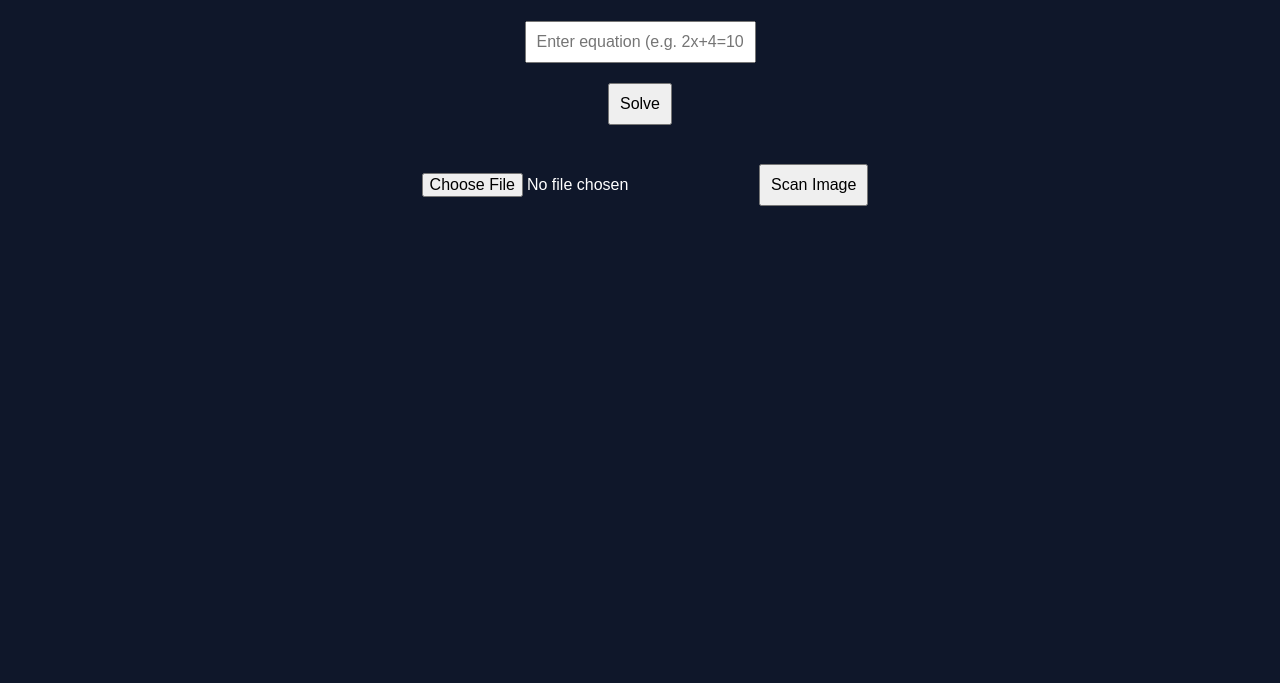
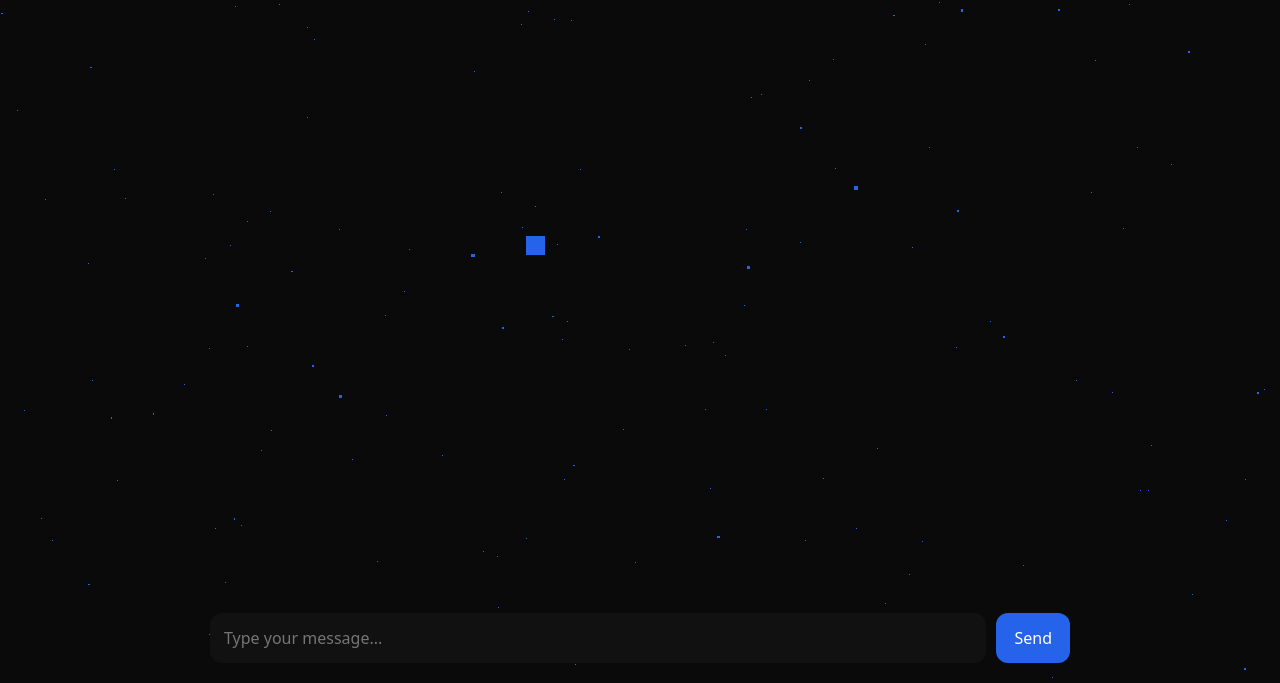
Before and after one commit to controlguess/solvee, a website: page public/index.html in a window 1280 px wide. Shown: the part 117-800 px from the top of the page. Drawn offline with nearby package versions, Linux system fonts and the light colour scheme.

Commit message:
Update index.html

```diff
--- a/public/index.html
+++ b/public/index.html
@@ -1,46 +1,95 @@
 <!DOCTYPE html>
-<html>
+<html lang="en">
 <head>
-  <title>Solvee</title>
-  <style>
-    body {
-      font-family: Arial;
-      text-align: center;
-      padding: 40px;
-      background: #0f172a;
-      color: white;
-    }
-
-    input, button {
-      padding: 10px;
-      font-size: 16px;
-      margin: 10px;
-    }
-
-    #result {
-      margin-top: 20px;
-      font-size: 20px;
-      color: #22c55e;
-    }
-  </style>
+<meta charset="UTF-8">
+<meta name="viewport" content="width=device-width, initial-scale=1.0">
+<title>Solvee</title>
+<script src="https://cdnjs.cloudflare.com/ajax/libs/three.js/r134/three.min.js"></script>
+<style>
+*{margin:0;padding:0;box-sizing:border-box;font-family:system-ui,-apple-system,BlinkMacSystemFont,"Segoe UI",Roboto}
+body{background:#0a0a0a;color:#fff;overflow:hidden}
+#bg{position:fixed;top:0;left:0;width:100%;height:100%;z-index:-1}
+.container{display:flex;flex-direction:column;height:100vh;max-width:900px;margin:auto;padding:10px}
+.chat{flex:1;overflow-y:auto;padding:10px;display:flex;flex-direction:column;gap:10px}
+.msg{padding:12px 16px;border-radius:16px;max-width:80%;line-height:1.4}
+.user{align-self:flex-end;background:#2563eb}
+.bot{align-self:flex-start;background:#1f2937}
+.input-area{display:flex;gap:10px;padding:10px}
+input{flex:1;padding:14px;border:none;border-radius:12px;background:#111;color:#fff;font-size:16px}
+button{padding:14px 18px;border:none;border-radius:12px;background:#2563eb;color:#fff;font-size:16px;cursor:pointer}
+button:active{transform:scale(0.95)}
+@media(max-width:600px){
+.msg{max-width:90%}
+}
+</style>
 </head>
 <body>
+<canvas id="bg"></canvas>
+<div class="container">
+<div class="chat" id="chat"></div>
+<div class="input-area">
+<input id="input" placeholder="Type your message..."/>
+<button onclick="send()">Send</button>
+</div>
+</div>
+<script>
+const chat=document.getElementById("chat")
+const input=document.getElementById("input")
 
-  <h1>Solvee</h1>
+function addMessage(text,type){
+const div=document.createElement("div")
+div.className="msg "+type
+div.textContent=text
+chat.appendChild(div)
+chat.scrollTop=chat.scrollHeight
+}
 
-  <input id="equation" placeholder="Enter equation (e.g. 2x+4=10)" />
-  <br>
+async function send(){
+const text=input.value.trim()
+if(!text)return
+addMessage(text,"user")
+input.value=""
+const res=await fetch("/api/ai?prompt="+encodeURIComponent(text))
+const data=await res.text()
+addMessage(data,"bot")
+}
 
-  <button onclick="solve()">Solve</button>
+input.addEventListener("keydown",e=>{
+if(e.key==="Enter")send()
+})
 
-  <br><br>
+const scene=new THREE.Scene()
+const camera=new THREE.PerspectiveCamera(75,window.innerWidth/window.innerHeight,0.1,1000)
+const renderer=new THREE.WebGLRenderer({canvas:document.getElementById("bg"),alpha:true})
+renderer.setSize(window.innerWidth,window.innerHeight)
 
-  <input type="file" id="imageInput" accept="image/*" />
-  <button onclick="scanImage()">Scan Image</button>
+const geometry=new THREE.BufferGeometry()
+const vertices=[]
+for(let i=0;i<1000;i++){
+vertices.push((Math.random()-0.5)*2000)
+vertices.push((Math.random()-0.5)*2000)
+vertices.push((Math.random()-0.5)*2000)
+}
+geometry.setAttribute('position',new THREE.Float32BufferAttribute(vertices,3))
+const material=new THREE.PointsMaterial({color:0x2563eb,size:2})
+const points=new THREE.Points(geometry,material)
+scene.add(points)
 
-  <div id="result"></div>
+camera.position.z=500
 
-  <script src="https://cdn.jsdelivr.net/npm/tesseract.js"></script>
-  <script src="app.js"></script>
+function animate(){
+requestAnimationFrame(animate)
+points.rotation.x+=0.0005
+points.rotation.y+=0.001
+renderer.render(scene,camera)
+}
+animate()
+
+window.addEventListener("resize",()=>{
+camera.aspect=window.innerWidth/window.innerHeight
+camera.updateProjectionMatrix()
+renderer.setSize(window.innerWidth,window.innerHeight)
+})
+</script>
 </body>
 </html>
```
